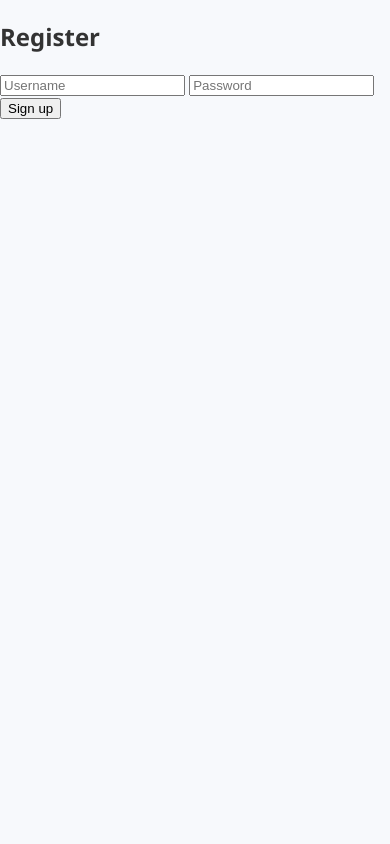
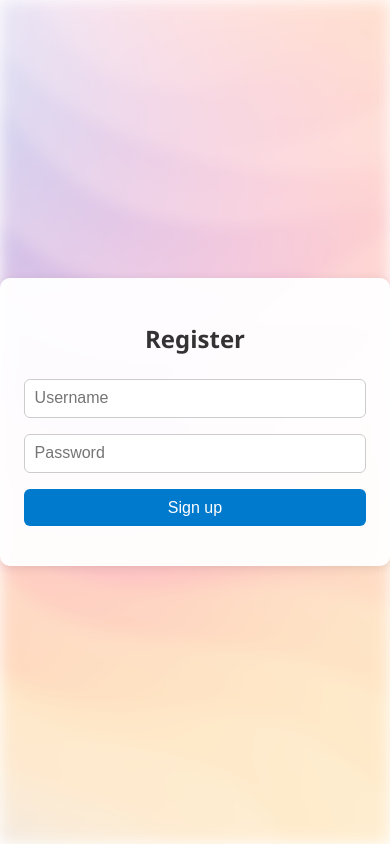
Before and after one commit to FastCoinsINFO/Portfolio, a website: page register.html in a window 390 px wide. Drawn offline with Linux system fonts and the light colour scheme.

Commit message:
Update style.css

```diff
--- a/style.css
+++ b/style.css
@@ -1,71 +1,89 @@
-/* style.css — минималистичный стиль портфолио */
+/* Основной фон с блюром */
+body::before {
+  content: "";
+  position: fixed;
+  top: 0;
+  left: 0;
+  width: 100vw;
+  height: 100vh;
+  background-image: url("background.png");
+  background-size: cover;
+  background-position: center;
+  filter: blur(8px);
+  z-index: -1;
+  opacity: 0.6;
+}
 
+/* Общий стиль */
 body {
-  font-family: 'Segoe UI', Tahoma, Geneva, Verdana, sans-serif;
   margin: 0;
   padding: 0;
-  background-color: #f7f9fc;
+  font-family: 'Segoe UI', Tahoma, Geneva, Verdana, sans-serif;
+  display: flex;
+  justify-content: center;
+  align-items: center;
+  height: 100vh;
+  overflow: hidden;
+}
+
+/* Центрированная форма */
+form, #dashboard {
+  background: rgba(255, 255, 255, 0.95);
+  padding: 2rem;
+  border-radius: 10px;
+  box-shadow: 0 2px 10px rgba(0, 0, 0, 0.1);
+  width: 90%;
+  max-width: 360px;
+  z-index: 1;
+}
+
+/* Заголовок */
+form h2 {
+  text-align: center;
+  margin-bottom: 1.5rem;
   color: #333;
 }
 
-header {
-  background-color: #ffffff;
-  padding: 2rem 1rem;
-  text-align: center;
-  box-shadow: 0 2px 4px rgba(0,0,0,0.1);
+/* Поля ввода */
+input {
+  display: block;
+  width: 100%;
+  margin-bottom: 1rem;
+  padding: 0.6rem;
+  border: 1px solid #ccc;
+  border-radius: 6px;
+  font-size: 1rem;
+  box-sizing: border-box;
 }
 
-header h1 {
-  margin: 0;
-  font-size: 2rem;
+/* Кнопка */
+button {
+  width: 100%;
+  background-color: #007acc;
+  color: white;
+  padding: 0.6rem;
+  border: none;
+  border-radius: 6px;
+  font-size: 1rem;
+  cursor: pointer;
+  transition: background-color 0.3s ease;
 }
 
-header p {
-  font-size: 1.1rem;
-  color: #666;
+button:hover {
+  background-color: #005fa3;
 }
 
-nav ul {
-  list-style: none;
-  padding: 0;
-  display: flex;
-  justify-content: center;
-  gap: 2rem;
-  margin-top: 1rem;
+/* Сообщения */
+#login-msg, #register-msg {
+  text-align: center;
+  color: red;
+  margin-top: 0.5rem;
 }
 
-nav a {
-  text-decoration: none;
-  color: #007acc;
-  font-weight: bold;
+/* Адаптивность */
+@media (max-width: 500px) {
+  form, #dashboard {
+    width: 90%;
+    padding: 1.5rem;
+  }
 }
-
-section {
-  max-width: 800px;
-  margin: 2rem auto;
-  padding: 0 1rem;
-}
-
-section h2 {
-  border-bottom: 2px solid #007acc;
-  padding-bottom: 0.5rem;
-  margin-bottom: 1rem;
-}
-
-.project {
-  background: #ffffff;
-  padding: 1rem;
-  border: 1px solid #ddd;
-  border-radius: 8px;
-  margin-bottom: 1.5rem;
-  box-shadow: 0 1px 3px rgba(0,0,0,0.05);
-}
-
-footer {
-  background-color: #f1f1f1;
-  text-align: center;
-  padding: 1rem;
-  margin-top: 2rem;
-  font-size: 0.9rem;
-  color: #777;
-}
```
